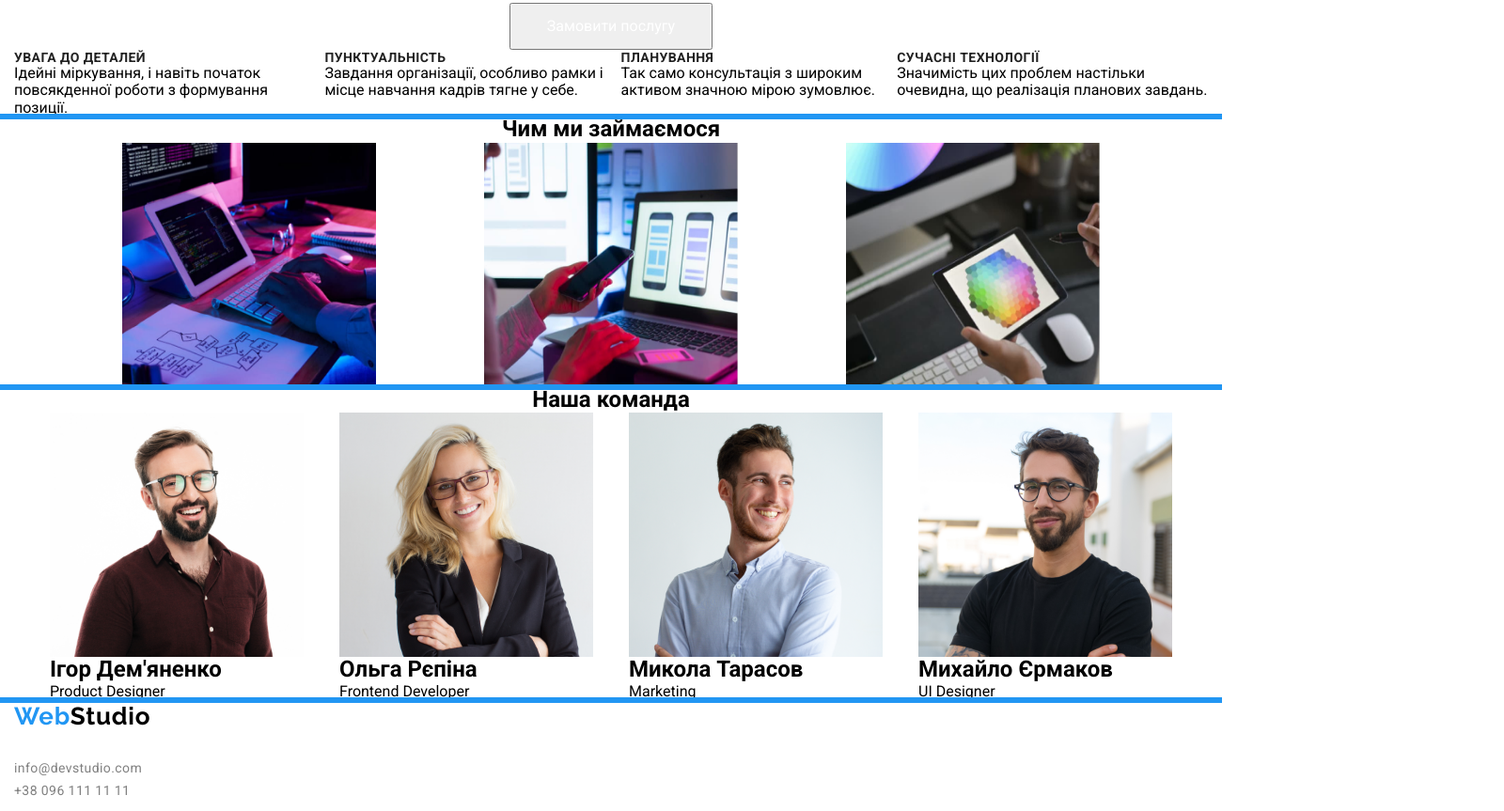
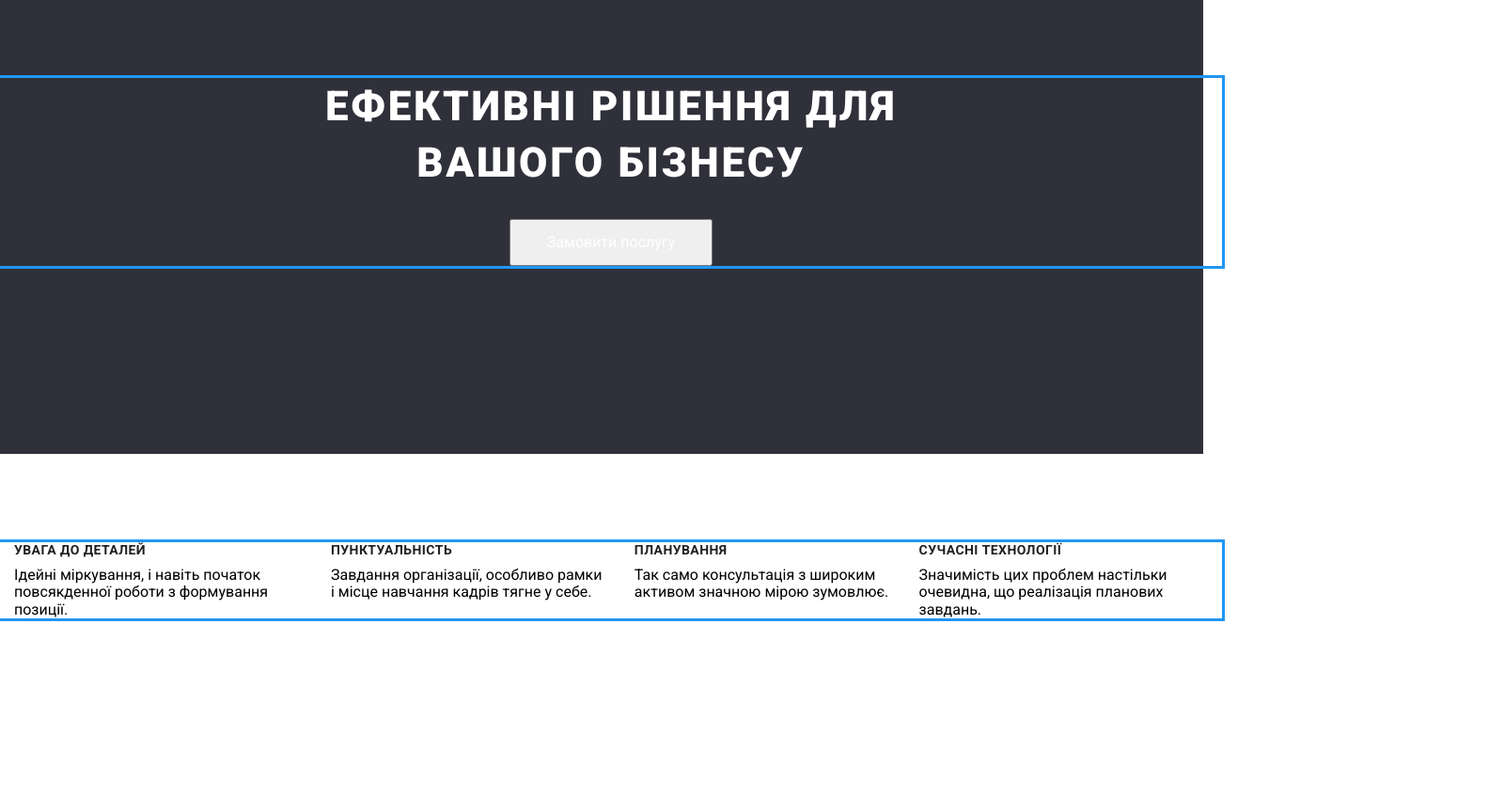
Before and after one commit to ivanBastion/WEBISTUDIT, a plain HTML site: page index.html in a window 1280 px wide. Shown: the part 153-1016 px from the top of the page at 94% size, 1600 px wide, since content can reach past the window. Drawn offline with nearby package versions, Linux system fonts and the light colour scheme.

Commit message:
dymay ze vse

```diff
--- a/index.html
+++ b/index.html
@@ -7,8 +7,12 @@
     <title>Document</title>
     <link rel="preconnect" href="https://fonts.googleapis.com">
     <link rel="preconnect" href="https://fonts.gstatic.com" crossorigin>
-<link href="https://fonts.googleapis.com/css2?family=Raleway:wght@700&family=Roboto:wght@400;500;700;900&display=swap" rel="stylesheet">
-  <link rel="stylesheet" href="https://cdnjs.cloudflare.com/ajax/libs/modern-normalize/2.0.0/modern-normalize.min.css" integrity="sha512-4xo8blKMVCiXpTaLzQSLSw3KFOVPWhm/TRtuPVc4WG6kUgjH6J03IBuG7JZPkcWMxJ5huwaBpOpnwYElP/m6wg==" crossorigin="anonymous" referrerpolicy="no-referrer" />
+    <link
+        href="https://fonts.googleapis.com/css2?family=Raleway:wght@700&family=Roboto:wght@400;500;700;900&display=swap"
+        rel="stylesheet">
+    <link rel="stylesheet" href="https://cdnjs.cloudflare.com/ajax/libs/modern-normalize/2.0.0/modern-normalize.min.css"
+        integrity="sha512-4xo8blKMVCiXpTaLzQSLSw3KFOVPWhm/TRtuPVc4WG6kUgjH6J03IBuG7JZPkcWMxJ5huwaBpOpnwYElP/m6wg=="
+        crossorigin="anonymous" referrerpolicy="no-referrer" />
     <link rel="stylesheet" href="./reset.css">
     <link rel="stylesheet" href="./style.css">
 </head>
@@ -53,14 +57,20 @@
                     вашого бізнесу
                 </h1>
                 <button class="hero-order" type="button">Замовити послугу</button>
+            </div>
+        </section>
+        <section class="advent">
+            <div class="container advent-box">
                 <ul class="pages-list_advent">
                     <li class="pages-item-advent">
                         <h3>увага до деталей</h3>
-          <p class="advent-text">Ідейні міркування, і навіть початок повсякденної роботи з формування позиції.</p>
+                        <p class="advent-text">Ідейні міркування, і навіть початок повсякденної роботи з формування
+                            позиції.</p>
                     </li>
                     <li class="advent-item">
                         <h3>пунктуальність</h3>
-          <p class="advent-text">Завдання організації, особливо рамки і місце навчання кадрів тягне у себе.</p>
+                        <p class="advent-text">Завдання організації, особливо рамки і місце навчання кадрів тягне у
+                            себе.</p>
                     </li>
                     <li class="advent-item">
                         <h3>планування</h3>
@@ -119,7 +129,7 @@
             </div>
         </section>
     </main>
-  <footer>
+    <footer class="footer">
         <div class="container">
 
             <a class="footer-web" href="">Web<span class="footer-stud">Studio</span></a>
--- a/style.css
+++ b/style.css
@@ -81,12 +81,6 @@
     gap: 52px;
 }
 
-.pages-list_advent {
-    display: flex;
-    flex-direction: row;
-    justify-content: space-evenly;
-
-}
 
 .hero-box {
     display: flex;
@@ -94,6 +88,11 @@
     flex-wrap: nowrap;
 }
 
+.hero {
+    background: #2F303A;
+    padding-top: 200px;
+    padding-bottom: 200px;
+}
 
 
 .hero-order {
@@ -104,19 +103,35 @@
     color: #FFFFFF;
     width: 216px;
     height: 50px;
+    margin-top: 30px;
 }
 
 body {
     font-family: Roboto;
 }
+.advent{
+    padding-top: 94px;
+    padding-bottom: 94px;
+}
 
+.pages-list_advent {
+    display: flex;
+    flex-direction: row;
+    gap: 30px;
+}
+.advent-text{
+    margin-top: 10px;
+}
 .about-box {
     display: flex;
     justify-content: space-between;
     flex-direction: column;
 
 }
-
+.about{
+    padding-top: 210px;
+    padding-bottom: 188px;
+}
 .about-list {
     display: flex;
     flex-direction: row;
@@ -127,7 +142,7 @@ body {
     display: flex;
     justify-content: space-between;
     flex-direction: column;
-
+padding-bottom: 202px;
 
 }
 
@@ -140,9 +155,10 @@ body {
 .about-picture {
     display: flex;
     flex-direction: row;
-    justify-content: space-evenly;
+   gap: 30px;
     width: 270px;
     height: 260px;
+    margin-top: 50px;
 }
 
 .container-picture {
@@ -151,6 +167,8 @@ body {
     justify-content: space-evenly;
     width: 270px;
     height: 260px;
+    margin-top: 50px;
+
 }
 
 h3 {
@@ -237,11 +255,18 @@ a:hover {
     letter-spacing: 2.64px;
     text-transform: uppercase;
 }
-.about-title{
+
+.about-title {
     display: flex;
     justify-content: center;
 }
-.container-header{
+
+.container-header {
     display: flex;
     justify-content: center;
 }
+.footer{
+background-color: #212121;
+width: 1600px;
+height: 252px;
+}
```
Lines whose indentation alone changed are shown as unchanged.
